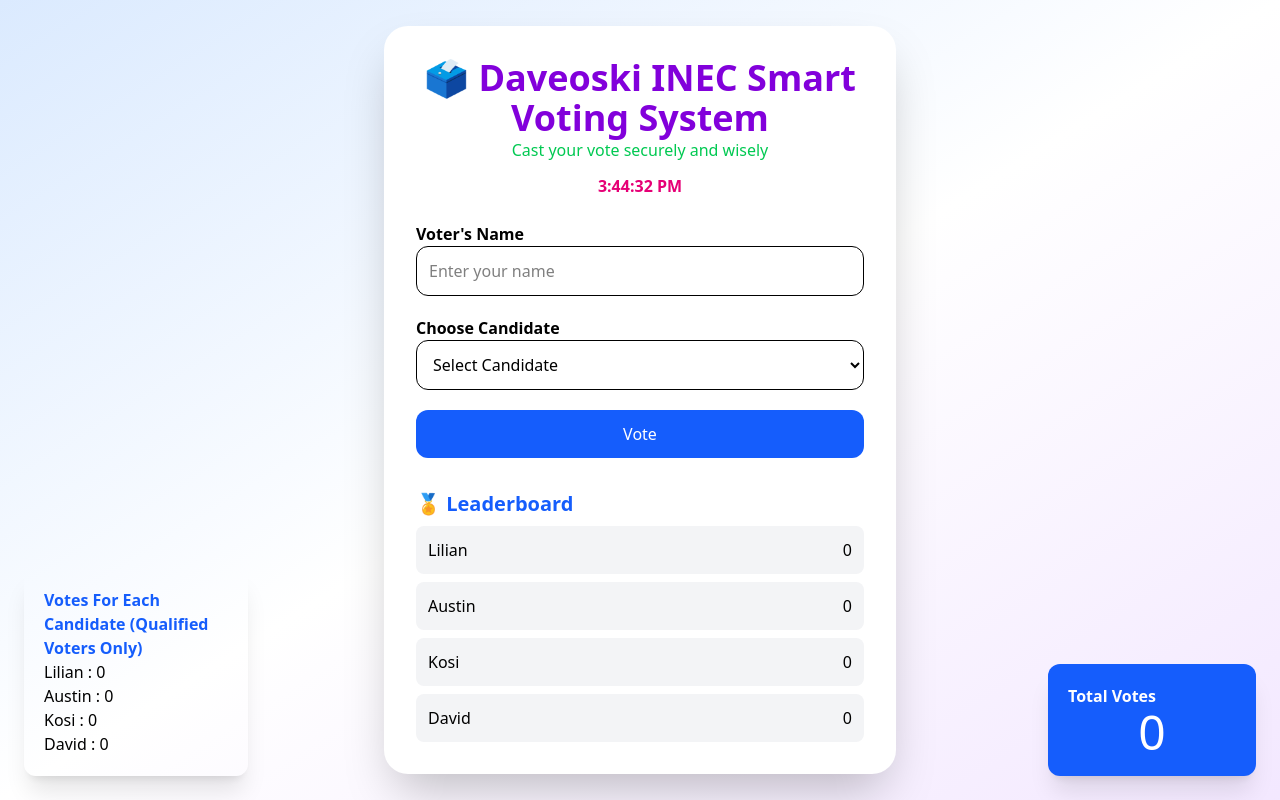
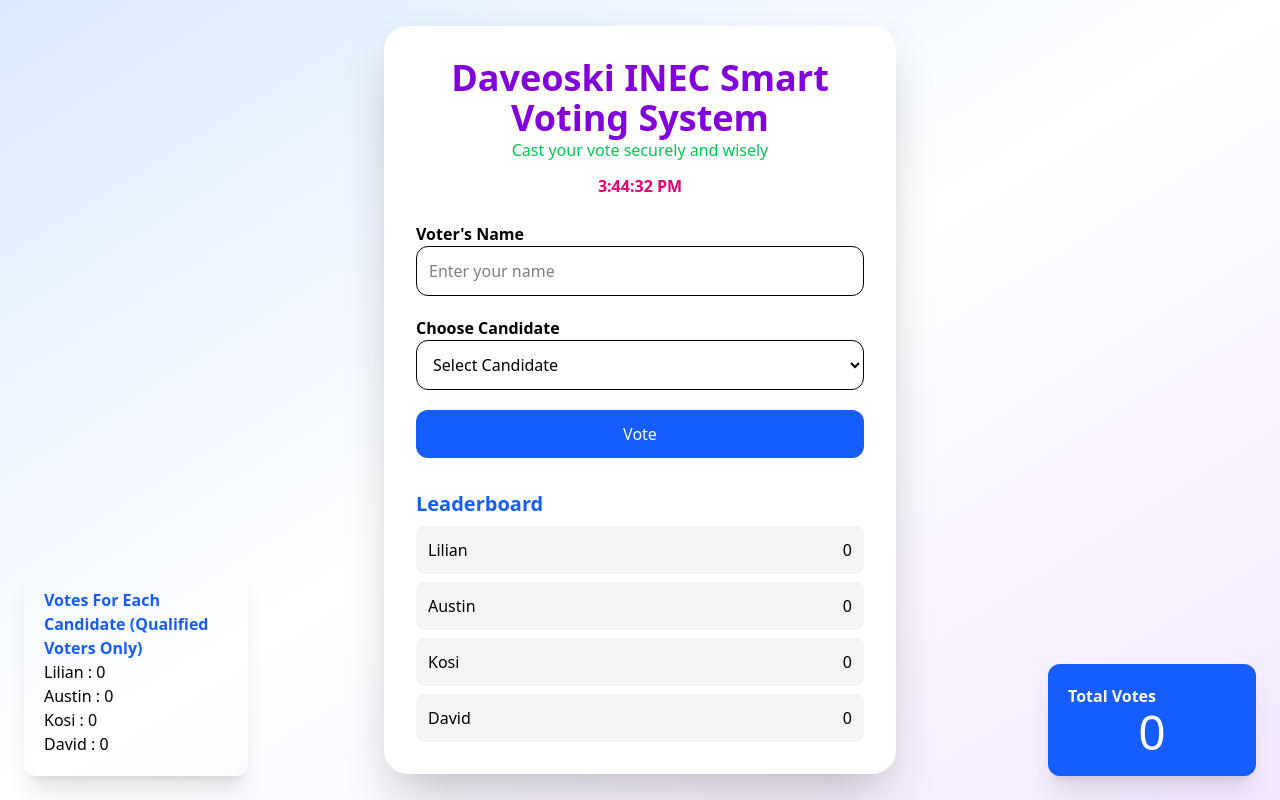
Before and after one commit to Daveoski/UI-voting-System-Project, a plain HTML site: page index.html in a window 1280 px wide. Drawn offline with nearby package versions, Linux system fonts and the light colour scheme.

Commit message:
my third edit

```diff
--- a/index.html
+++ b/index.html
@@ -20,7 +20,7 @@
 <div class="bg-white max-w-lg w-full rounded-3xl shadow-2xl p-8">
 
 <h1 class="text-4xl font-bold text-center text-purple-700">
-🗳 Daveoski INEC Smart Voting System
+ Daveoski INEC Smart Voting System
 </h1>
 
 <p class="text-center text-green-500">
@@ -76,7 +76,7 @@ Vote
 
 <h2 class="font-bold text-xl text-blue-600">
 
-🏅 Leaderboard
+ Leaderboard
 
 </h2>
 
@@ -129,7 +129,7 @@ class="hidden fixed inset-0 bg-black/60 flex justify-center items-center">
 
 <h2 class="text-3xl text-green-600 font-bold">
 
-🏆 Winner
+ Winner
 
 </h2>
 
```
